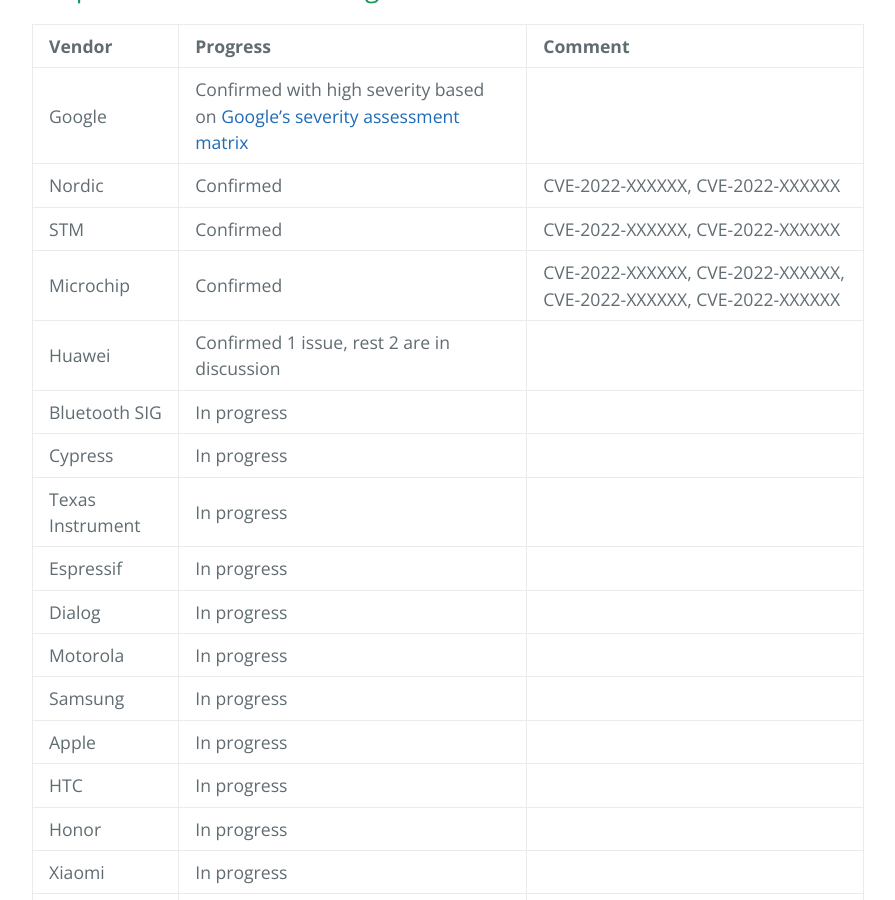
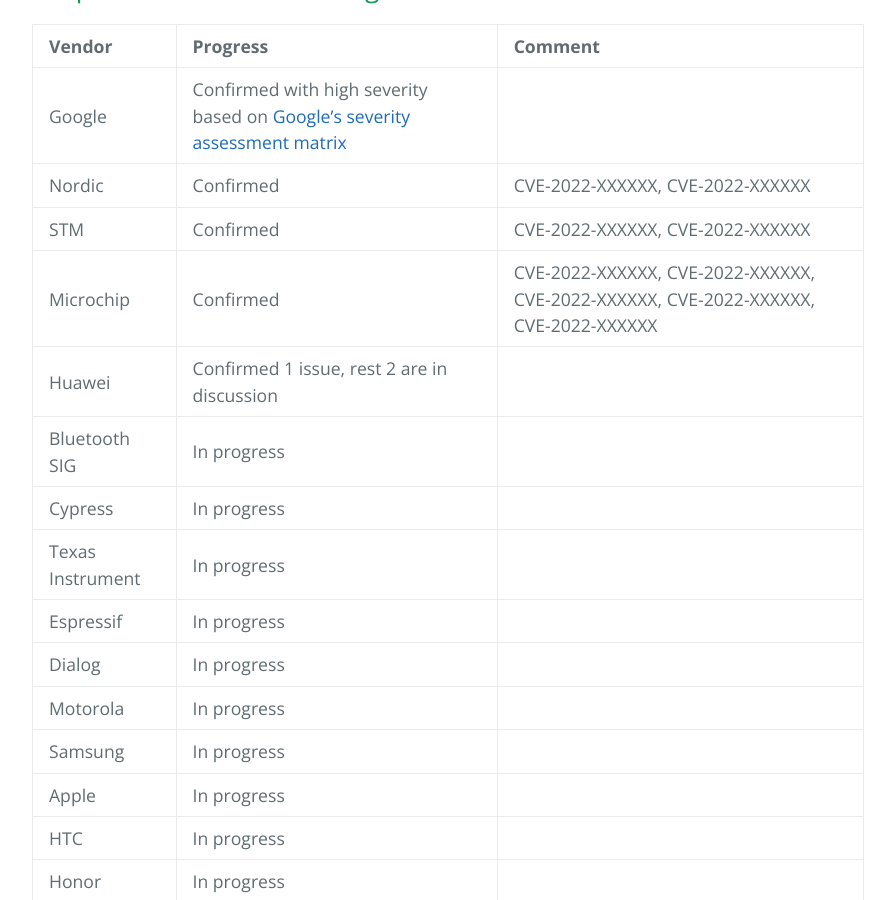
Before and after one commit to BLEDiff/BLEdiff.github.io, a Jekyll site: the page built from index.md, in a window 1280 px wide and 900 px high, scrolled down 1153 px. Shown: the whole window, without its empty margins (192-1087 px from the left). Built offline with Jekyll 4.4.1, drawn with Linux system fonts in a browser that asks for light colours.

Commit message:
Update index.md

```diff
--- a/index.md
+++ b/index.md
@@ -19,7 +19,7 @@
 | Google           | Confirmed with high severity based on <a href="https://source.android.com/docs/security/overview/updates-resources#severity"> Google's severity assessment matrix </a>           |                                  |
 | Nordic           | Confirmed                                                        | CVE-2022-XXXXXX, CVE-2022-XXXXXX |
 | STM              | Confirmed                                                        | CVE-2022-XXXXXX, CVE-2022-XXXXXX |
-| Microchip        | Confirmed                                                        | CVE-2022-XXXXXX, CVE-2022-XXXXXX, CVE-2022-XXXXXX, CVE-2022-XXXXXX |
+| Microchip        | Confirmed                                                        | CVE-2022-XXXXXX, CVE-2022-XXXXXX, CVE-2022-XXXXXX, CVE-2022-XXXXXX, CVE-2022-XXXXXX |
 | Huawei           | Confirmed 1 issue, rest 2 are in discussion                      |                                  |
 | Bluetooth SIG    | In progress                                                      |                                  |
 | Cypress          | In progress                                                      |                                  |
```
